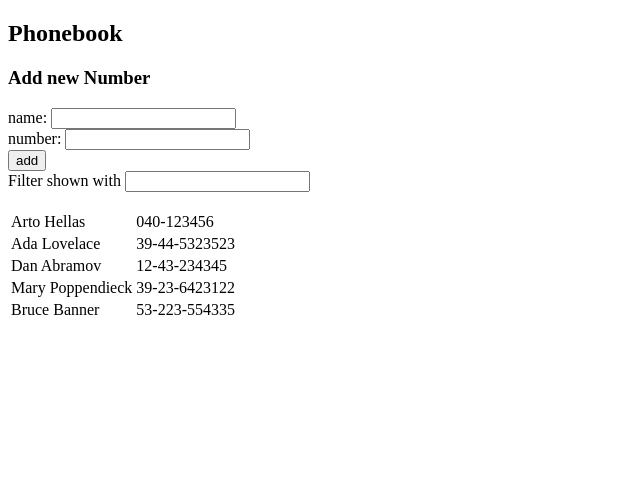
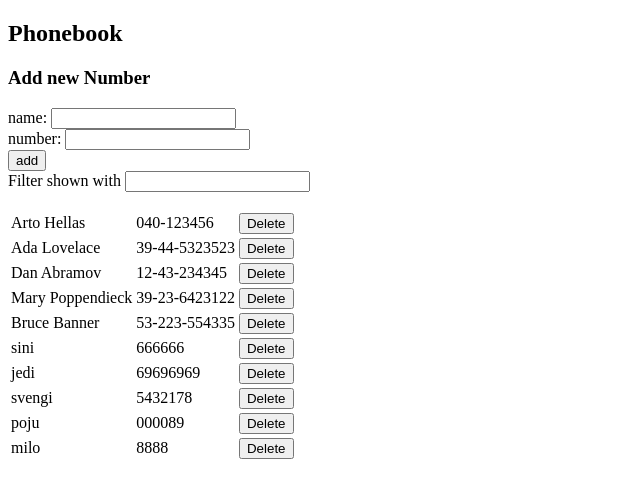
Before and after one commit to hinmiro/fullstack02_puhelinluettelo, a React (Vite) app in the folder puhelinluettelo/: page / in a window 1280 px wide. Shown: the top 498 px of the page, without its empty margins (0-640 px from the left). Built offline with nearby package versions, Linux system fonts and the light colour scheme; data requests are answered from the project's data file.

Commit message:
Add assignments 2.12 - 2.15

```diff
--- a/puhelinluettelo/db.json
+++ b/puhelinluettelo/db.json
@@ -1,29 +1,54 @@
 {
-  "persons":[
+  "persons": [
     {
       "name": "Arto Hellas",
       "number": "040-123456",
-      "id": 1
+      "id": "1"
     },
     {
       "name": "Ada Lovelace",
       "number": "39-44-5323523",
-      "id": 2
+      "id": "2"
     },
     {
       "name": "Dan Abramov",
       "number": "12-43-234345",
-      "id": 3
+      "id": "3"
     },
     {
       "name": "Mary Poppendieck",
       "number": "39-23-6423122",
-      "id": 4
+      "id": "4"
     },
     {
       "name": "Bruce Banner",
       "number": "53-223-554335",
-      "id": 5
+      "id": "5"
+    },
+    {
+      "id": "36c5",
+      "name": "sini",
+      "number": "666666"
+    },
+    {
+      "id": "fcce",
+      "name": "jedi",
+      "number": "69696969"
+    },
+    {
+      "id": "fbab",
+      "name": "svengi",
+      "number": "5432178"
+    },
+    {
+      "id": "4292",
+      "name": "poju",
+      "number": "000089"
+    },
+    {
+      "id": "c95c",
+      "name": "milo",
+      "number": "8888"
     }
   ]
 }
--- a/puhelinluettelo/src/App.jsx
+++ b/puhelinluettelo/src/App.jsx
@@ -1,15 +1,18 @@
 import PersonForm from "./components/PersonForm.jsx";
 import { useEffect, useState } from "react";
-import axios from "axios";
+import fetchData from "./services/phoneBook.js";
 
 const App = () => {
   const [persons, setPersons] = useState([]);
 
   useEffect(() => {
-    axios.get("http://localhost:3001/persons").then((response) => {
-      setPersons(response.data);
+    fetchData.getAll().then((p) => {
+      setPersons(p);
     });
-  });
+  }, []);
+
+  useEffect(() => {}, [persons]);
+
   return (
     <div>
       <h2>Phonebook</h2>
--- a/puhelinluettelo/src/components/Filter.jsx
+++ b/puhelinluettelo/src/components/Filter.jsx
@@ -22,9 +22,10 @@ const Filter = ({ persons }) => {
       <br />
       <table>
         <tbody>
-          {filteredPersons.map((person, i) => (
-            <Person key={i} person={person} />
-          ))}
+          {filteredPersons &&
+            filteredPersons.map((person, i) => (
+              <Person key={i} person={person} />
+            ))}
         </tbody>
       </table>
     </>
--- a/puhelinluettelo/src/components/Person.jsx
+++ b/puhelinluettelo/src/components/Person.jsx
@@ -1,8 +1,22 @@
+import fetchData from "../services/phoneBook.js";
+
 const Person = (props) => {
+  const { person } = props;
+  const handleDelete = () => {
+    if (window.confirm(`Are you sure to delete ${person.name} from book`)) {
+      fetchData.remove(person.id);
+    }
+  };
+
   return (
     <tr>
       <td>{props.person.name}</td>
       <td>{props.person.number}</td>
+      <td>
+        <button onClick={handleDelete} id={props.person.id}>
+          Delete
+        </button>
+      </td>
     </tr>
   );
 };
--- a/puhelinluettelo/src/components/PersonForm.jsx
+++ b/puhelinluettelo/src/components/PersonForm.jsx
@@ -1,5 +1,6 @@
 import { useState } from "react";
 import Filter from "./Filter.jsx";
+import fetchData from "../services/phoneBook.js";
 
 const PersonForm = ({ persons, setPersons }) => {
   const [newName, setNewName] = useState("");
@@ -7,10 +8,48 @@ const PersonForm = ({ persons, setPersons }) => {
 
   const handleSubmit = (event) => {
     event.preventDefault();
-    const personExists = persons.some((person) => person.name === newName);
-    personExists
-      ? alert(`${newName} is already in list`)
-      : setPersons(persons.concat({ name: newName, number: newNumber }));
+    const personExists = persons.find((person) => person.name === newName);
+    if (personExists) {
+      if (
+        window.confirm(
+          `Person is already in phonebook, do you want to replace old number with new one?`,
+        )
+      ) {
+        const updatedPerson = { ...personExists, number: newNumber };
+
+        fetchData.update(updatedPerson).then((returnedPerson) => {
+          setPersons((persons) => {
+            return persons.map((person) =>
+              person.id !== personExists.id ? person : returnedPerson,
+            );
+          });
+        });
+      } else {
+        fetchData
+          .create({ name: newName, number: newNumber })
+          .then((newPerson) => {
+            setPersons(persons.concat(newPerson));
+          });
+      }
+    }
+    /*personExists
+                                              ? window.confirm(
+                                                  `Person is already in phonebook, do you want to replace old number with new one?`,
+                                                ) &&
+                                                fetchData
+                                                  .update({ ...personExists, number: newNumber })
+                                                  .then((data) => {
+                                                    setPersons(
+                                                      persons.map((person) =>
+                                                        person.id !== personExists.id ? person : data,
+                                                      ),
+                                                    );
+                                                  })
+                                              : fetchData
+                                                  .create({ name: newName, number: newNumber })
+                                                  .then((content) => {
+                                                    setPersons(persons.concat(content));
+                                                  });*/
     setNewName("");
     setNewNumber("");
   };
--- /dev/null
+++ b/puhelinluettelo/src/services/phoneBook.js
@@ -0,0 +1,28 @@
+import axios from "axios";
+
+const baseUrl = "http://localhost:3001/persons";
+
+const getAll = async () => {
+  try {
+    return await axios.get(baseUrl).then((res) => res.data);
+  } catch (err) {
+    console.log(err.message);
+    return { data: [] };
+  }
+};
+
+const create = (person) => {
+  return axios.post(baseUrl, person).then((res) => res.data);
+};
+
+const update = async (person) => {
+  return await axios
+    .put(`${baseUrl}/${person.id}`, person)
+    .then((res) => res.data);
+};
+
+const remove = (id) => {
+  return axios.delete(`${baseUrl}/${id}`);
+};
+
+export default { getAll, create, update, remove };
```
Also changed, not shown: 1 other file (tests, documents, lock files or other folders).
